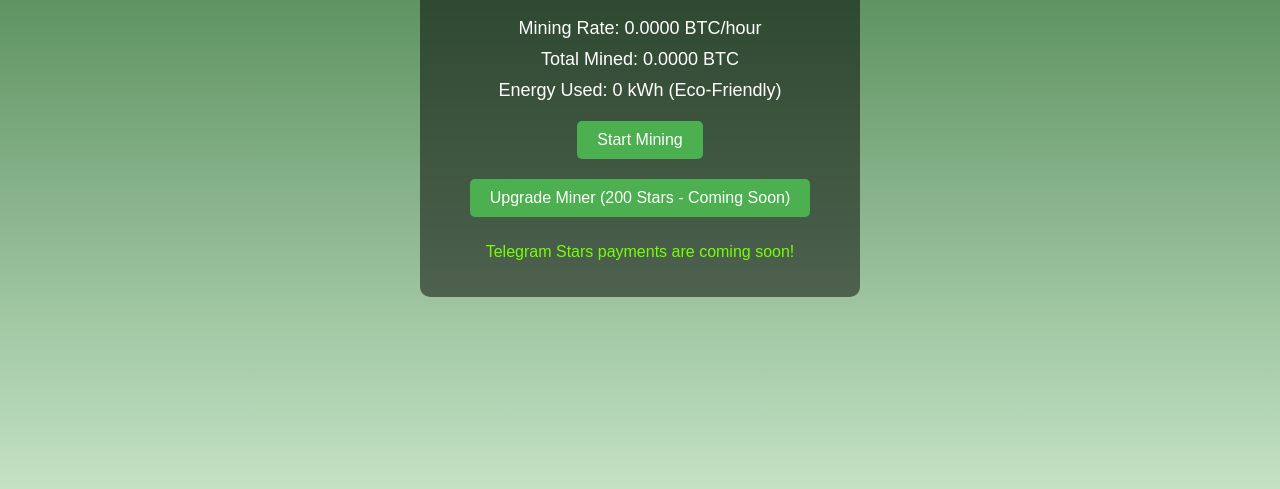
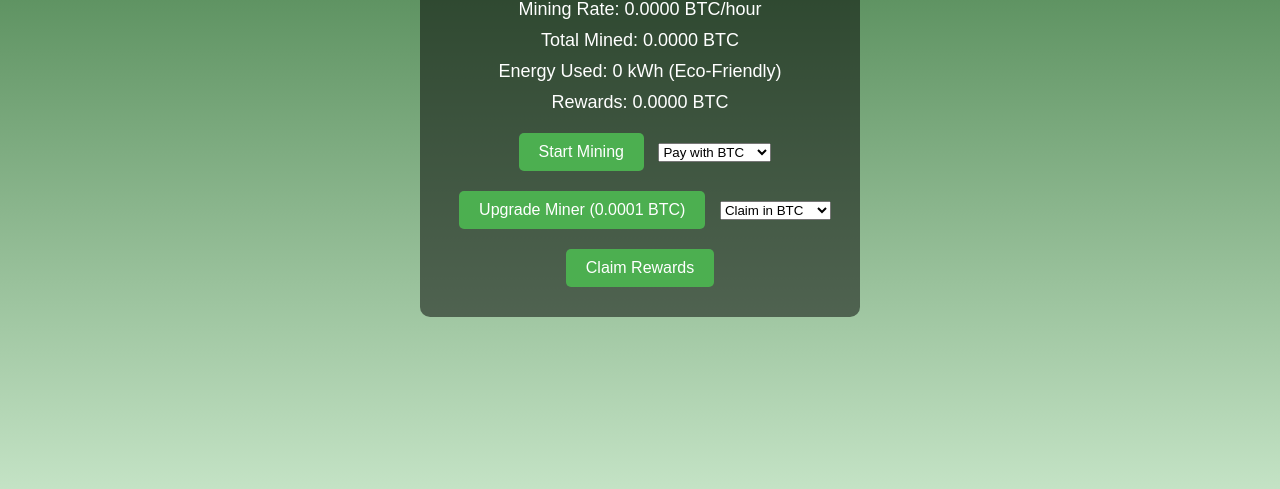
Before and after one commit to Admin-EWorld/dssgreenhash-miniapp, a plain HTML site: page index.html in a window 1280 px wide. Shown: the part 331-820 px from the top of the page. Drawn offline with Linux system fonts and the light colour scheme; a script that the page names is missing.

Commit message:
index.html

```diff
--- a/index.html
+++ b/index.html
@@ -14,10 +14,21 @@
             <p>Mining Rate: <span id="rate">0.0000</span> BTC/hour</p>
             <p>Total Mined: <span id="total">0.0000</span> BTC</p>
             <p>Energy Used: <span id="energy">0</span> kWh (Eco-Friendly)</p>
+            <p>Rewards: <span id="rewards">0.0000</span> BTC</p>
         </div>
         <button id="startBtn">Start Mining</button>
-        <button id="upgradeBtn">Upgrade Miner (200 Stars - Coming Soon)</button>
-        <p id="starsMessage" style="color: #76FF03;">Telegram Stars payments are coming soon!</p>
+        <select id="paymentCurrency">
+            <option value="BTC">Pay with BTC</option>
+            <option value="USDT">Pay with USDT</option>
+            <option value="TON">Pay with TON</option>
+        </select>
+        <button id="upgradeBtn">Upgrade Miner (0.0001 BTC)</button>
+        <select id="rewardCurrency">
+            <option value="BTC">Claim in BTC</option>
+            <option value="USDT">Claim in USDT</option>
+            <option value="TON">Claim in TON</option>
+        </select>
+        <button id="claimBtn">Claim Rewards</button>
     </div>
     <script src="script.js"></script>
 </body>
```
